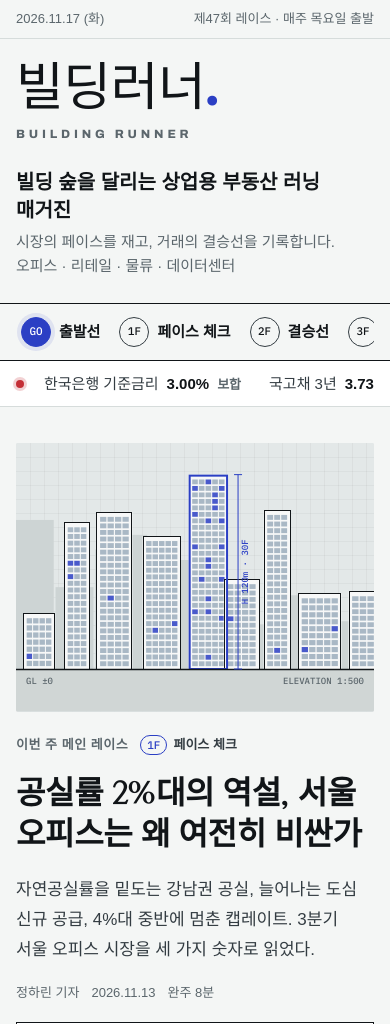
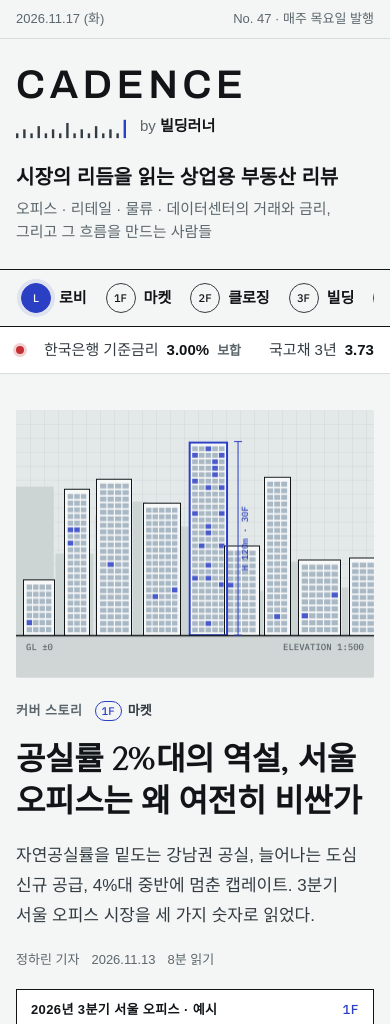
Before and after one commit to MUNMINOH/MUNMINOH, a plain HTML site: page magazine/index.html in a window 390 px wide. Shown: the top 1024 px of the page. Drawn offline with Linux system fonts and the light colour scheme; a web font is replaced by a local one.

Commit message:
Rebrand magazine as CADENCE by 빌딩러너
Professional section names and copy, tracked-caps wordmark with a
cadence beat mark, 빌딩러너 shown as the parent brand.

Co-Authored-By: Claude Opus 5.5 <noreply@anthropic.com>
Claude-Session: https://claude.ai/code/session_01PbgKwP9mhGv3Y9ajiZxanf

```diff
--- a/magazine/index.html
+++ b/magazine/index.html
@@ -3,12 +3,12 @@
 <head>
 <meta charset="utf-8">
 <meta name="viewport" content="width=device-width, initial-scale=1, viewport-fit=cover">
-<title>빌딩러너 매거진</title>
+<title>CADENCE 케이던스</title>
 <meta name="claude:viewport-fit-sides" content="cover">
-<meta name="description" content="빌딩러너: 빌딩과 상업용 부동산의 시장, 거래, 건축, 투자 이야기를 다루는 매거진">
+<meta name="description" content="CADENCE: 빌딩러너가 만드는 상업용 부동산 리뷰. 시장, 거래, 빌딩, 투자와 매일 갱신되는 금리·리츠 지표">
 <link rel="preconnect" href="https://fonts.googleapis.com">
 <link rel="preconnect" href="https://fonts.gstatic.com" crossorigin>
-<link rel="stylesheet" href="https://fonts.googleapis.com/css2?family=Archivo:wdth,wght@62..125,500..900&family=Black+Han+Sans&family=IBM+Plex+Mono:wght@400;500&family=IBM+Plex+Sans+KR:wght@400;500;600;700&family=Nanum+Myeongjo:wght@700;800&display=swap">
+<link rel="stylesheet" href="https://fonts.googleapis.com/css2?family=Archivo:wdth,wght@62..125,500..900&family=IBM+Plex+Mono:wght@400;500&family=IBM+Plex+Sans+KR:wght@400;500;600;700&family=Nanum+Myeongjo:wght@700;800&display=swap">
 <style>
 /* Layout: 건물 단면처럼 층(카테고리)이 쌓인 매거진. 엘리베이터 버튼 내비 + 도면 일러스트 + 스펙 시트 + 실시간 지표 */
 :root {
@@ -118,14 +118,15 @@ button, input { font: inherit; color: inherit; }
 .mascot { width: clamp(64px, 11vw, 132px); height: auto; display: block; flex: none; }
 .brand-text { display: grid; gap: 10px; min-width: 0; }
 .wordmark {
-  font-family: "Black Han Sans", var(--f-body); font-weight: 400;
-  font-size: clamp(3.25rem, 10vw, 7.25rem); line-height: 0.9; letter-spacing: -0.01em; display: block;
+  font-family: var(--f-display); font-weight: 600; font-variation-settings: "wdth" 112;
+  font-size: clamp(2.5rem, 8vw, 5.75rem); line-height: 0.9; letter-spacing: 0.12em; margin-right: -0.12em;
+  display: block;
 }
-.wordmark span { color: var(--accent); }
-.wordmark-en {
-  font-family: var(--f-display); font-weight: 800; font-variation-settings: "wdth" 125;
-  font-size: clamp(0.75rem, 1.4vw, 1rem); letter-spacing: 0.32em; color: var(--muted);
-}
+.brand-sub { display: flex; align-items: flex-end; gap: 14px; color: var(--muted); font-size: var(--t-sm); }
+.brand-sub b { color: var(--ink); font-weight: 700; }
+.beat { width: clamp(110px, 18vw, 200px); height: auto; display: block; }
+.beat rect { fill: var(--ink-2); }
+.beat rect.on { fill: var(--accent); }
 .tagline { max-width: 23rem; display: grid; gap: 6px; padding-bottom: 4px; }
 .tagline strong { font-size: var(--t-lg); font-weight: 700; line-height: 1.4; }
 .tagline small { color: var(--muted); font-size: var(--t-sm); line-height: 1.55; }
@@ -395,22 +396,25 @@ footer .wrap { padding-block: 52px 40px; display: grid; gap: 32px; }
 <div class="util">
   <div class="wrap">
     <span id="today" class="num">2026.11.17 (화)</span>
-    <span>제47회 레이스 · 매주 목요일 출발</span>
+    <span>No. 47 · 매주 목요일 발행</span>
   </div>
 </div>
 
 <header class="masthead">
   <div class="wrap">
-    <a href="#home" class="brand" aria-label="빌딩러너 홈">
+    <a href="#home" class="brand" aria-label="CADENCE 홈">
       <img class="mascot" id="mascot" alt="" hidden>
       <span class="brand-text">
-        <span class="wordmark">빌딩러너<span>.</span></span>
-        <span class="wordmark-en">BUILDING RUNNER</span>
+        <span class="wordmark">CADENCE</span>
+        <span class="brand-sub">
+          <svg class="beat" viewBox="0 0 138 24" aria-hidden="true"><rect x="0" y="18" width="3" height="6"/><rect x="9" y="13" width="3" height="11"/><rect x="18" y="18" width="3" height="6"/><rect x="27" y="9" width="3" height="15"/><rect x="36" y="18" width="3" height="6"/><rect x="45" y="13" width="3" height="11"/><rect x="54" y="18" width="3" height="6"/><rect x="63" y="5" width="3" height="19"/><rect x="72" y="18" width="3" height="6"/><rect x="81" y="13" width="3" height="11"/><rect x="90" y="18" width="3" height="6"/><rect x="99" y="9" width="3" height="15"/><rect x="108" y="18" width="3" height="6"/><rect x="117" y="13" width="3" height="11"/><rect x="126" y="18" width="3" height="6"/><rect x="135" y="1" width="3" height="23" class="on"/></svg>
+          <span>by <b>빌딩러너</b></span>
+        </span>
       </span>
     </a>
     <div class="tagline">
-      <strong>빌딩 숲을 달리는 상업용 부동산 러닝 매거진</strong>
-      <small>시장의 페이스를 재고, 거래의 결승선을 기록합니다. 오피스 · 리테일 · 물류 · 데이터센터</small>
+      <strong>시장의 리듬을 읽는 상업용 부동산 리뷰</strong>
+      <small>오피스 · 리테일 · 물류 · 데이터센터의 거래와 금리, 그리고 그 흐름을 만드는 사람들</small>
     </div>
   </div>
 </header>
@@ -437,12 +441,12 @@ footer .wrap { padding-block: 52px 40px; display: grid; gap: 32px; }
 <section class="letter" aria-labelledby="nl-title">
   <div class="wrap">
     <div>
-      <h2 id="nl-title">목요일 아침, 러닝 브리핑</h2>
-      <p>한 주 동안 결승선을 통과한 빌딩 거래, 금리와 리츠의 랩타임, 에디터가 고른 코스 세 편을 메일로 보내 드립니다.</p>
+      <h2 id="nl-title">CADENCE 위클리</h2>
+      <p>매주 목요일 아침, 한 주의 빌딩 거래와 금리·리츠 흐름, 에디터가 고른 기사 세 편을 정리해 보내 드립니다.</p>
     </div>
     <form id="nl-form" novalidate>
       <input id="nl-email" type="email" placeholder="이메일 주소" aria-label="이메일 주소" required>
-      <button class="btn" type="submit">브리핑 받기</button>
+      <button class="btn" type="submit">구독하기</button>
       <p class="msg" id="nl-msg" role="status" hidden></p>
     </form>
   </div>
@@ -452,8 +456,8 @@ footer .wrap { padding-block: 52px 40px; display: grid; gap: 32px; }
   <div class="wrap">
     <div class="directory">
       <div>
-        <h2>코스 안내</h2>
-        <p class="foot-note">빌딩러너는 1층 출발선에서 6층 랩타임까지 달립니다. 원하는 구간을 눌러 바로 이동하세요.</p>
+        <h2>층별 안내</h2>
+        <p class="foot-note">CADENCE는 빌딩러너가 만드는 상업용 부동산 리뷰입니다. 주제를 층으로 나눠 두었으니 원하는 층을 눌러 이동하세요.</p>
       </div>
       <ul class="board" id="board"></ul>
     </div>
@@ -470,12 +474,12 @@ footer .wrap { padding-block: 52px 40px; display: grid; gap: 32px; }
 
 /* ================= 편집 콘텐츠 ================= */
 const CATS = {
-  market:   { f: "1F", name: "페이스 체크",  desc: "권역별 공실률과 임대료, 공급과 수요. 시장이 지금 어떤 속도로 달리는지 잽니다." },
-  deal:     { f: "2F", name: "결승선",      desc: "이번 주 손바뀜된 빌딩과 물류센터. 누가, 얼마에, 왜 결승선을 통과했는지 기록합니다." },
-  building: { f: "3F", name: "코스 탐방",   desc: "리모델링, 신축, 용도 전환. 건물이 가치를 바꾸는 코스를 직접 달려 봅니다." },
-  invest:   { f: "4F", name: "워밍업",      desc: "꼬마빌딩부터 법인 매입까지. 첫 빌딩 투자에 나서기 전에 하는 준비 운동." },
-  people:   { f: "5F", name: "페이스메이커", desc: "빌딩을 짓고, 채우고, 거래하는 사람들. 시장의 속도를 만드는 이들의 이야기." },
-  data:     { f: "6F", name: "랩타임",      desc: "금리, 리츠, 실거래. 매일 새로 찍히는 기록으로 상업용 부동산을 봅니다." }
+  market:   { f: "1F", name: "마켓",        desc: "권역별 공실률과 임대료, 공급과 수요. 시장이 지금 어떤 속도로 움직이는지 읽습니다." },
+  deal:     { f: "2F", name: "클로징",      desc: "이번 주 손바뀜된 빌딩과 물류센터. 누가, 얼마에, 왜 샀는지 거래의 마지막까지 따라갑니다." },
+  building: { f: "3F", name: "빌딩",        desc: "리모델링, 신축, 용도 전환. 건물이 가치를 바꾸는 방식을 들여다봅니다." },
+  invest:   { f: "4F", name: "투자 노트",    desc: "꼬마빌딩부터 법인 매입까지. 빌딩 투자를 준비하는 사람을 위한 실무 노트." },
+  people:   { f: "5F", name: "페이스메이커", desc: "빌딩을 짓고, 채우고, 거래하는 사람들. 시장의 속도를 만드는 이들을 만납니다." },
+  data:     { f: "6F", name: "랩타임",      desc: "금리, 리츠, 실거래. 매일 갱신되는 숫자로 상업용 부동산을 봅니다." }
 };
 
 const ARTICLES = [
@@ -528,7 +532,7 @@ const ARTICLES = [
     ]
   },
   {
-    id: 4, cat: "invest", art: "section", seed: 41, author: "빌딩러너 편집부", date: "2026.11.09", min: 9,
+    id: 4, cat: "invest", art: "section", seed: 41, author: "CADENCE 편집부", date: "2026.11.09", min: 9,
     title: "꼬마빌딩 매입 전에 반드시 확인할 7가지",
     dek: "50억~150억 원대 중소형 빌딩은 매물 정보가 적고, 매수자가 직접 확인해야 할 것이 많다. 계약서에 도장을 찍기 전 서류와 현장에서 볼 일곱 가지를 정리했다.",
     spec: [["대상", "매매가 50억~150억 원 중소형 빌딩"], ["확인 서류", "건축물대장 · 토지이용계획 · 등기부"], ["임대 자료", "렌트롤 · 임대차계약서 · 입금 내역"], ["실사 기간", "통상 2~4주"]],
@@ -624,7 +628,7 @@ const ARTICLES = [
     ]
   },
   {
-    id: 10, cat: "invest", art: "section", seed: 103, author: "빌딩러너 편집부", date: "2026.10.28", min: 8,
+    id: 10, cat: "invest", art: "section", seed: 103, author: "CADENCE 편집부", date: "2026.10.28", min: 8,
     title: "법인으로 빌딩을 사면 세금이 정말 줄어들까",
     dek: "‘빌딩은 법인으로 사야 한다’는 말은 반만 맞다. 개인과 법인 매입의 세금 구조를 비교하고, 법인이 오히려 불리한 경우를 정리했다.",
     spec: [["비교", "개인 매입 vs 법인 매입"], ["개인 소득세 최고세율", "45% (지방세 별도)"], ["법인세", "과세표준 구간별 누진세율"], ["주의", "과밀억제권역 신설 법인 취득세 중과"]],
@@ -713,7 +717,7 @@ function card(a) {
     <p>${esc(a.dek)}</p>
   </a>`;
 }
-function specSheet(a, title = "기록지") {
+function specSheet(a, title = "팩트 시트") {
   return `<div class="spec">
     <div class="spec-title"><span>${title}</span><span>${CATS[a.cat].f}</span></div>
     <dl>${a.spec.map(([k, v]) => v.startsWith("@")
@@ -879,42 +883,42 @@ function renderHome() {
   <section class="cover" aria-label="커버 스토리">
     <a href="#a${cover.id}" aria-hidden="true" tabindex="-1">${artBox(cover)}</a>
     <div class="cover-text">
-      <div class="meta"><span class="eyebrow">이번 주 메인 레이스</span>${tag(cover)}</div>
+      <div class="meta"><span class="eyebrow">커버 스토리</span>${tag(cover)}</div>
       <h1><a href="#a${cover.id}">${esc(cover.title)}</a></h1>
       <p class="dek">${esc(cover.dek)}</p>
-      <div class="meta"><span>${esc(cover.author)}</span><span class="num">${cover.date}</span><span>완주 ${cover.min}분</span></div>
+      <div class="meta"><span>${esc(cover.author)}</span><span class="num">${cover.date}</span><span>${cover.min}분 읽기</span></div>
       ${specSheet(cover, "2026년 3분기 서울 오피스 · 예시")}
     </div>
   </section>
 
   <section aria-label="오늘의 금리">
-    ${secHead("6F", "오늘의 랩타임: 금리와 환율", `<span class="src">${liveBadge(true)}</span>`)}
+    ${secHead("6F", "오늘의 금리와 환율", `<span class="src">${liveBadge(true)}</span>`)}
     <div id="live-rates">${ratesBlock()}</div>
   </section>
 
   <section class="latest" aria-label="최신 기사">
     <div>
-      ${secHead("", "새로 들어온 기록", link("#market", "페이스 체크 전체 보기"))}
+      ${secHead("", "최신 기사", link("#market", "마켓 전체 보기"))}
       <div class="grid">${latest.map(card).join("")}</div>
     </div>
     <aside class="rank">
-      ${secHead("", "많이 달린 기사")}
+      ${secHead("", "많이 읽은 기사")}
       <ol>${POPULAR.map(i => byId[i]).map(a => `<li><a href="#a${a.id}"><span><b>${esc(a.title)}</b><small>${esc(CATS[a.cat].name)} · ${a.min}분</small></span></a></li>`).join("")}</ol>
     </aside>
   </section>
 
   <section aria-label="빌딩 거래 기록">
-    <div class="sec-head"><h2><span class="fl">2F</span>결승선을 통과한 서울 빌딩<span id="deals-badge">${liveBadge(!!(LIVE && LIVE.deals))}</span></h2>${link("#deal", "결승선 기사 더 보기")}</div>
+    <div class="sec-head"><h2><span class="fl">2F</span>서울 빌딩 거래<span id="deals-badge">${liveBadge(!!(LIVE && LIVE.deals))}</span></h2>${link("#deal", "클로징 기사 더 보기")}</div>
     <div id="live-deals">${dealsBlock()}</div>
   </section>
 
   <section aria-label="상장 리츠 시세">
-    ${secHead("6F", "리츠 레이스: 상장 리츠 시세", `<span class="src">${liveBadge(true)}</span>`)}
+    ${secHead("6F", "상장 리츠 시세", `<span class="src">${liveBadge(true)}</span>`)}
     <div id="live-reits">${reitsBlock()}</div>
   </section>
 
   <section aria-label="시장 구조">
-    ${secHead("6F", "구간별 기록", link("#data", "랩타임 기사 더 보기"))}
+    ${secHead("6F", "권역과 섹터", link("#data", "랩타임 기사 더 보기"))}
     <div class="data">
       <div class="panel">
         <h3>권역별 오피스 공실률, 2026년 3분기${liveBadge(false)}</h3>
@@ -933,7 +937,7 @@ function renderHome() {
     <a class="feature" href="#a${people.id}">
       ${artBox(people)}
       <div class="feature-text">
-        <span class="eyebrow">페이스메이커 인터뷰</span>
+        <span class="eyebrow">인터뷰</span>
         <blockquote>“빌딩의 가치는 결국 그 안에 누가 있느냐로 정해집니다.”</blockquote>
         <p class="dek">${esc(people.dek)}</p>
         <span class="more">인터뷰 읽기 →</span>
@@ -942,7 +946,7 @@ function renderHome() {
   </section>
 
   <section aria-label="투자 가이드">
-    ${secHead("4F", "워밍업", link("#invest", "워밍업 전체 보기"))}
+    ${secHead("4F", "투자 노트", link("#invest", "투자 노트 전체 보기"))}
     <div class="grid two">${[4, 10].map(i => card(byId[i])).join("")}</div>
   </section>`;
 }
@@ -977,10 +981,10 @@ function renderCat(slug) {
   const list = ARTICLES.filter(a => a.cat === slug);
   const others = ARTICLES.filter(a => a.cat !== slug).slice(0, 3);
   const extra = slug === "data"
-    ? `<section>${secHead("", "오늘의 랩타임: 금리와 환율", `<span class="src">${liveBadge(true)}</span>`)}<div id="live-rates">${ratesBlock()}</div></section>
-       <section>${secHead("", "리츠 레이스: 상장 리츠 시세", `<span class="src">${liveBadge(true)}</span>`)}<div id="live-reits">${reitsBlock()}</div></section>`
+    ? `<section>${secHead("", "오늘의 금리와 환율", `<span class="src">${liveBadge(true)}</span>`)}<div id="live-rates">${ratesBlock()}</div></section>
+       <section>${secHead("", "상장 리츠 시세", `<span class="src">${liveBadge(true)}</span>`)}<div id="live-reits">${reitsBlock()}</div></section>`
     : slug === "deal"
-    ? `<section><div class="sec-head"><h2>결승선을 통과한 서울 빌딩<span id="deals-badge">${liveBadge(!!(LIVE && LIVE.deals))}</span></h2></div><div id="live-deals">${dealsBlock()}</div></section>`
+    ? `<section><div class="sec-head"><h2>서울 빌딩 거래<span id="deals-badge">${liveBadge(!!(LIVE && LIVE.deals))}</span></h2></div><div id="live-deals">${dealsBlock()}</div></section>`
     : "";
   view.innerHTML = `
   <section class="cat-head">
@@ -989,7 +993,7 @@ function renderCat(slug) {
   </section>
   <section><div class="grid">${list.map(card).join("")}</div></section>
   ${extra}
-  <section>${secHead("", "다른 구간도 달려 보기")}<div class="grid">${others.map(card).join("")}</div></section>`;
+  <section>${secHead("", "다른 섹션 보기")}<div class="grid">${others.map(card).join("")}</div></section>`;
 }
 
 function blockHtml(b, i) {
@@ -1003,7 +1007,7 @@ function blockHtml(b, i) {
 
 const SIZES = [1, 1.125, 1.25];
 let sizeIdx = 1;
-try { const v = +localStorage.getItem("br-size"); if (v >= 0 && v < SIZES.length) sizeIdx = v; } catch (e) {}
+try { const v = +localStorage.getItem("cadence-size"); if (v >= 0 && v < SIZES.length) sizeIdx = v; } catch (e) {}
 
 function renderArticle(id) {
   const a = byId[id];
@@ -1019,7 +1023,7 @@ function renderArticle(id) {
       ${tag(a)}
       <h1>${esc(a.title)}</h1>
       <p class="dek">${esc(a.dek)}</p>
-      <div class="byline"><b>${esc(a.author)}</b><span class="num">${a.date}</span><span>완주 ${a.min}분</span>
+      <div class="byline"><b>${esc(a.author)}</b><span class="num">${a.date}</span><span>${a.min}분 읽기</span>
         <span class="tools">
           <button class="pill" id="size-down" type="button" aria-label="글자 작게">가−</button>
           <button class="pill" id="size-up" type="button" aria-label="글자 크게">가+</button>
@@ -1032,17 +1036,17 @@ function renderArticle(id) {
       <aside class="aside">
         ${heads.length > 1 ? `<nav class="toc" aria-label="목차"><strong>이 기사의 순서</strong>${heads.map(([i, h]) => `<button type="button" data-to="sec-${i}">${esc(h)}</button>`).join("")}</nav>` : ""}
         ${specSheet(a)}
-        <p class="foot-note">파란색 기록은 매일 새로 받는 실제 지표이고, 나머지는 기사 구성을 위한 예시입니다.</p>
+        <p class="foot-note">파란색 값은 매일 갱신되는 실제 지표이고, 나머지는 기사 구성을 위한 예시입니다.</p>
       </aside>
     </div>
   </article>
-  <section>${secHead("", "다음 코스")}<div class="grid">${related.map(card).join("")}</div></section>`;
+  <section>${secHead("", "이어서 읽기")}<div class="grid">${related.map(card).join("")}</div></section>`;
 
   const prose = document.getElementById("prose");
   const setSize = d => {
     sizeIdx = Math.max(0, Math.min(SIZES.length - 1, sizeIdx + d));
     prose.style.fontSize = SIZES[sizeIdx] + "rem";
-    try { localStorage.setItem("br-size", String(sizeIdx)); } catch (e) {}
+    try { localStorage.setItem("cadence-size", String(sizeIdx)); } catch (e) {}
   };
   document.getElementById("size-down").addEventListener("click", () => setSize(-1));
   document.getElementById("size-up").addEventListener("click", () => setSize(1));
@@ -1075,7 +1079,7 @@ function renderSearch(q) {
 }
 
 function renderNotFound() {
-  view.innerHTML = `<section class="cat-head"><div class="big">B2</div><div><h1>코스를 벗어났습니다</h1><p>주소가 바뀌었거나 삭제된 기사입니다. <a href="#home" style="color:var(--accent)">출발선으로 돌아가기</a></p></div></section>`;
+  view.innerHTML = `<section class="cat-head"><div class="big">B2</div><div><h1>찾는 페이지가 없습니다</h1><p>주소가 바뀌었거나 삭제된 기사입니다. <a href="#home" style="color:var(--accent)">홈으로 돌아가기</a></p></div></section>`;
 }
 
 /* ================= 라우팅 ================= */
@@ -1392,7 +1396,7 @@ function init() {
   const mascot = document.getElementById("mascot");
   mascot.onload = () => { mascot.alt = "빌딩러너 캐릭터"; mascot.hidden = false; };
   mascot.src = "assets/character.png";
-  document.getElementById("floors").innerHTML = `<a class="floor-btn" href="#home" data-cat="__home"><span class="lamp">GO</span><span class="txt">출발선</span></a>` +
+  document.getElementById("floors").innerHTML = `<a class="floor-btn" href="#home" data-cat="__home"><span class="lamp">L</span><span class="txt">로비</span></a>` +
     Object.entries(CATS).map(([k, c]) => `<a class="floor-btn" href="#${k}" data-cat="${k}"><span class="lamp">${c.f}</span><span class="txt">${esc(c.name)}</span></a>`).join("");
   document.getElementById("board").innerHTML = Object.entries(CATS).slice().reverse()
     .map(([k, c]) => `<li><a href="#${k}"><span class="mono">${c.f}</span><b>${esc(c.name)}</b><span>${esc(c.desc)}</span></a></li>`).join("");
```
Also changed, not shown: 3 other files.
